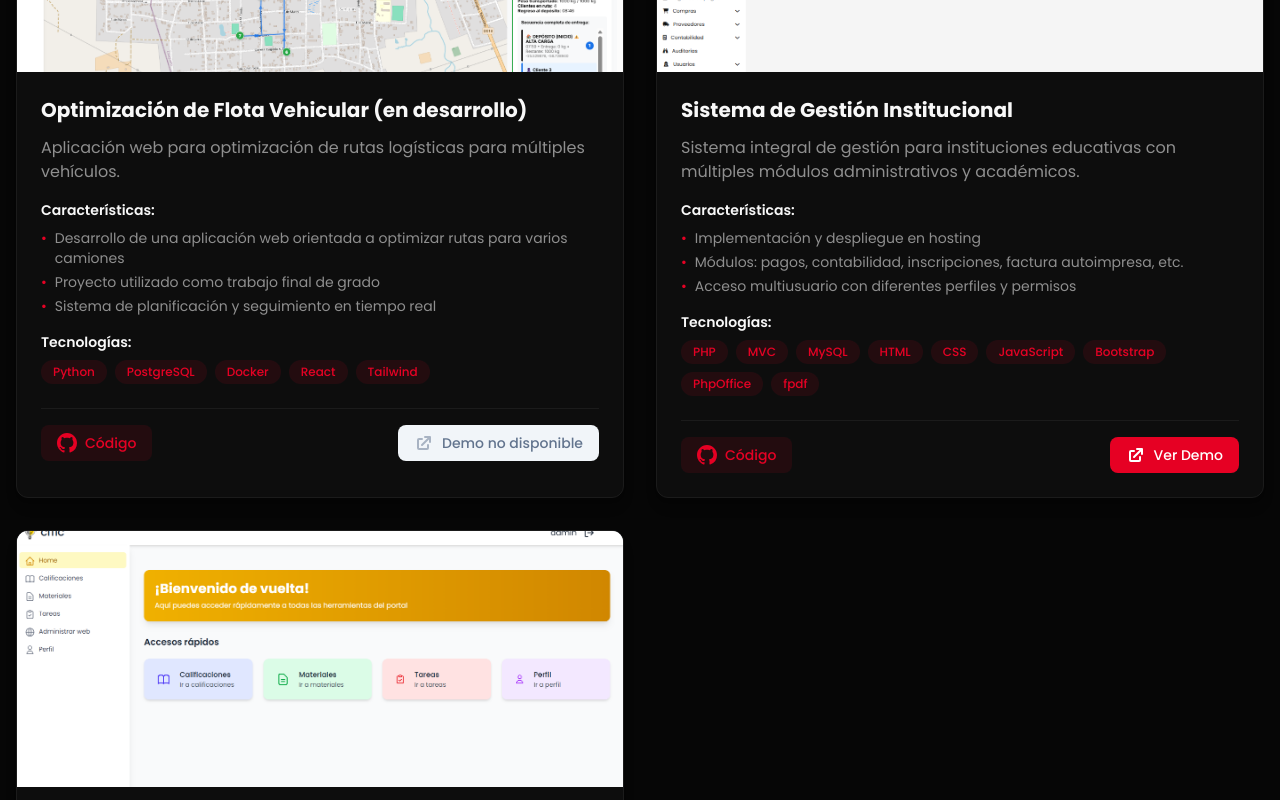
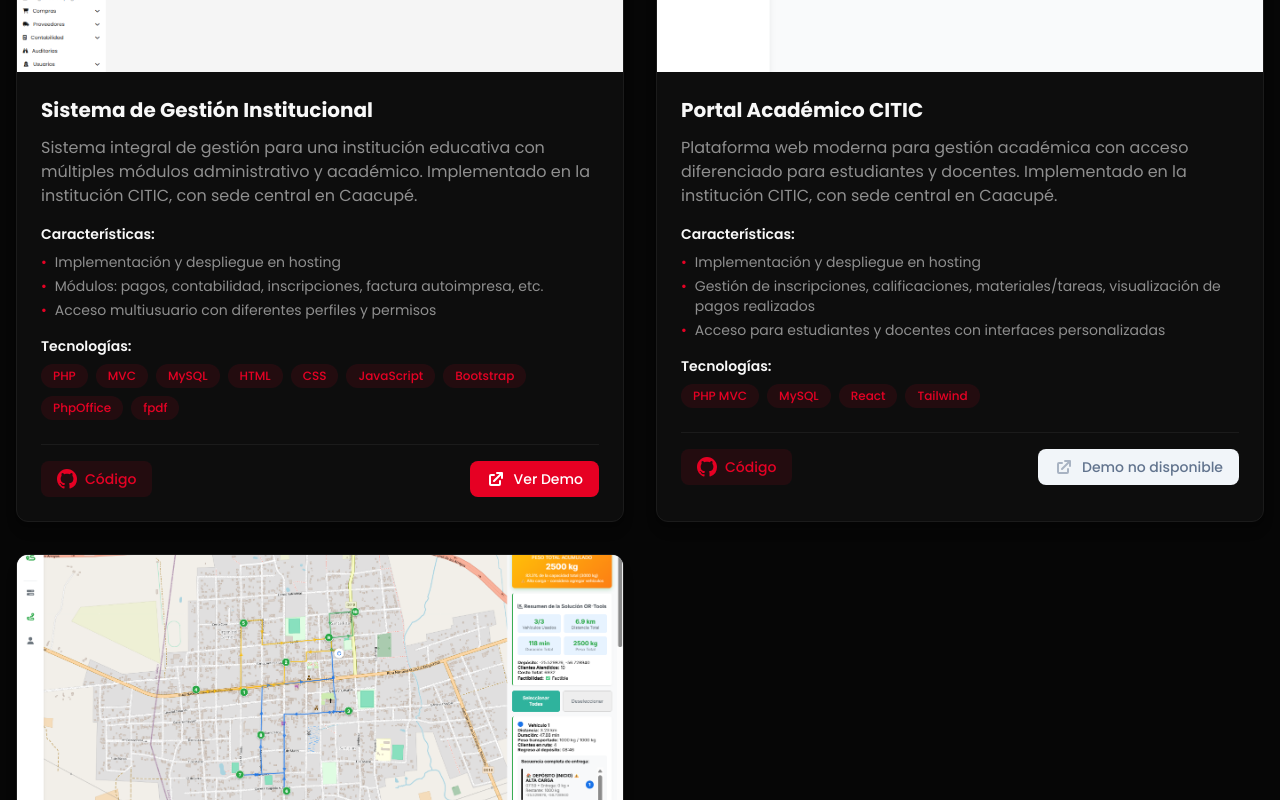
Before and after one commit to alexisalderete/portafolio-alexis-alderete, a React (Vite) app: page / in a window 1280 px wide. Shown: the part 2940-3740 px from the top of the page. Built offline with nearby package versions, Linux system fonts and the light colour scheme.

Commit message:
modified:   src/components/projects.jsx

```diff
--- a/src/components/projects.jsx
+++ b/src/components/projects.jsx
@@ -2,6 +2,35 @@
 import { HiExternalLink } from "react-icons/hi";
 
 const projects = [
+
+  {
+    title: "Sistema de Gestión Institucional",
+    description: "Sistema integral de gestión para una institución educativa con múltiples módulos administrativo y académico. Implementado en la institución CITIC, con sede central en Caacupé.",
+    details: [
+      "Implementación y despliegue en hosting",
+      "Módulos: pagos, contabilidad, inscripciones, factura autoimpresa, etc.",
+      "Acceso multiusuario con diferentes perfiles y permisos"
+    ],
+    demo: "https://citicpy.com/sistema-demo/", // URL de demo activa
+    github: "https://github.com/alexisalderete/sistema-gestion-instituto-publico",
+    image: "./citic-sistema-gestion.png",
+    tags: ["PHP", "MVC", "MySQL", "HTML", "CSS", "JavaScript", "Bootstrap", "PhpOffice", "fpdf"],
+    hasDemo: true // Indicador de demo disponible
+  },
+  {
+    title: "Portal Académico CITIC",
+    description: "Plataforma web moderna para gestión académica con acceso diferenciado para estudiantes y docentes. Implementado en la institución CITIC, con sede central en Caacupé.",
+    details: [
+      "Implementación y despliegue en hosting",
+      "Gestión de inscripciones, calificaciones, materiales/tareas, visualización de pagos realizados",
+      "Acceso para estudiantes y docentes con interfaces personalizadas"
+    ],
+    demo: "#", // Sin demo disponible
+    github: "https://github.com/alexisalderete/portal-academico-publico",
+    image: "./citic-portal-academico.png",
+    tags: ["PHP MVC", "MySQL", "React", "Tailwind"],
+    hasDemo: false // Sin demo disponible
+  },
   {
     title: "Optimización de Flota Vehicular (en desarrollo)",
     description: "Aplicación web para optimización de rutas logísticas para múltiples vehículos.",
@@ -16,34 +45,6 @@
     tags: ["Python", "PostgreSQL", "Docker", "React", "Tailwind"],
     hasDemo: false // Sin demo disponible
   },
-  {
-    title: "Sistema de Gestión Institucional",
-    description: "Sistema integral de gestión para instituciones educativas con múltiples módulos administrativos y académicos.",
-    details: [
-      "Implementación y despliegue en hosting",
-      "Módulos: pagos, contabilidad, inscripciones, factura autoimpresa, etc.",
-      "Acceso multiusuario con diferentes perfiles y permisos"
-    ],
-    demo: "https://sistema-institucional-demo.com", // URL de demo activa
-    github: "https://github.com/alexisalderete/sistema-gestion-instituto-publico",
-    image: "./citic-sistema-gestion.png",
-    tags: ["PHP", "MVC", "MySQL", "HTML", "CSS", "JavaScript", "Bootstrap", "PhpOffice", "fpdf"],
-    hasDemo: true // Indicador de demo disponible
-  },
-  {
-    title: "Portal Académico",
-    description: "Plataforma web moderna para gestión académica con acceso diferenciado para estudiantes y docentes.",
-    details: [
-      "Implementación y despliegue en hosting",
-      "Gestión de inscripciones, calificaciones, materiales/tareas, visualización de pagos realizados",
-      "Acceso para estudiantes y docentes con interfaces personalizadas"
-    ],
-    demo: "#", // Sin demo disponible
-    github: "https://github.com/alexisalderete/portal-academico-publico",
-    image: "./citic-portal-academico.png",
-    tags: ["PHP", "MVC API", "MySQL", "React", "Tailwind"],
-    hasDemo: false // Sin demo disponible
-  }
 
   // {
   //   title: "E-commerce Full Stack",
```
